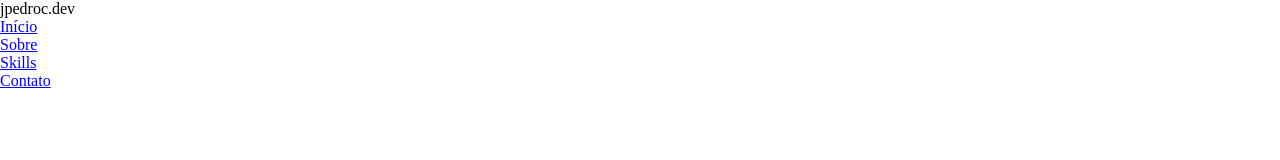
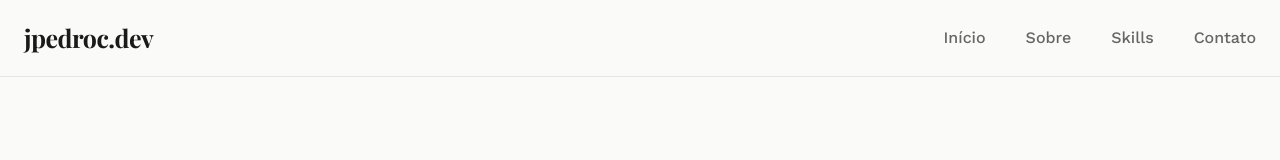
Before and after one commit to jpedr0c/jpedroc.dev, a website: page index.html in a window 1280 px wide. Drawn offline with nearby package versions, Linux system fonts and the light colour scheme.

Commit message:
feat: Finalizado estilizacão do header

```diff
--- a/css/style.css
+++ b/css/style.css
@@ -3,3 +3,102 @@
     padding: 0;
     box-sizing: border-box;
 }
+
+:root {
+    font-size: clamp(40%, 1% + 2vw, 62.5%);
+
+    --color-bg: #fafaf8;
+    --color-text: #1a1a1a;
+    --color-text-light: #666666;
+    --color-accent: #2d6a5f;
+    --color-white: #ffffff;
+    --color-border: #e5e5e5;
+
+    --gradient-1: linear-gradient(135deg, #2d6a5f 0%, #3a8372 100%);
+
+    --font-display: 'Playfair Display', serif;
+    --font-body: 'Work Sans', sans-serif;
+
+    --transition-base: 0.3s cubic-bezier(0.4, 0, 0.2, 1);
+}
+
+html {
+    scroll-behavior: smooth;
+}
+
+body {
+    font-family: var(--font-body);
+    font-size: 1.6rem;
+    line-height: 1.6;
+    color: var(--color-text);
+    background-color: var(--color-bg);
+    overflow-x: hidden;
+}
+
+.container {
+    max-width: 120rem;
+    margin: 0 auto;
+    padding: 0 3rem;
+}
+
+.main-header {
+    position: fixed;
+    top: 0;
+    left: 0;
+    right: 0;
+    z-index: 1000;
+    background-color: rgba(250, 250, 248, 0.95);
+    backdrop-filter: blur(10px);
+    border-bottom: 1px solid var(--color-border);
+}
+
+.navbar {
+    max-width: 140rem;
+    margin: 0 auto;
+    padding: 1.8rem 2.4rem;
+    display: flex;
+    justify-content: space-between;
+    align-items: center;
+}
+
+.logo {
+    font-family: var(--font-display);
+    font-size: 2.5rem;
+    font-weight: 700;
+    color: var(--color-text);
+    letter-spacing: -0.5px;
+}
+
+.nav-menu {
+    display: flex;
+    list-style: none;
+    gap: 4rem;
+}
+
+.nav-link {
+    color: var(--color-text-light);
+    text-decoration: none;
+    font-size: 1.6rem;
+    font-weight: 500;
+    position: relative;
+    transition: color var(--transition-base);
+}
+
+.nav-link::after {
+    content: '';
+    position: absolute;
+    bottom: -0.5rem;
+    left: 0;
+    width: 0;
+    height: 0.2rem;
+    background: var(--gradient-1);
+    transition: width var(--transition-base);
+}
+
+.nav-link:hover {
+    color: var(--color-accent);
+}
+
+.nav-link:hover::after {
+    width: 100%;
+}
```
